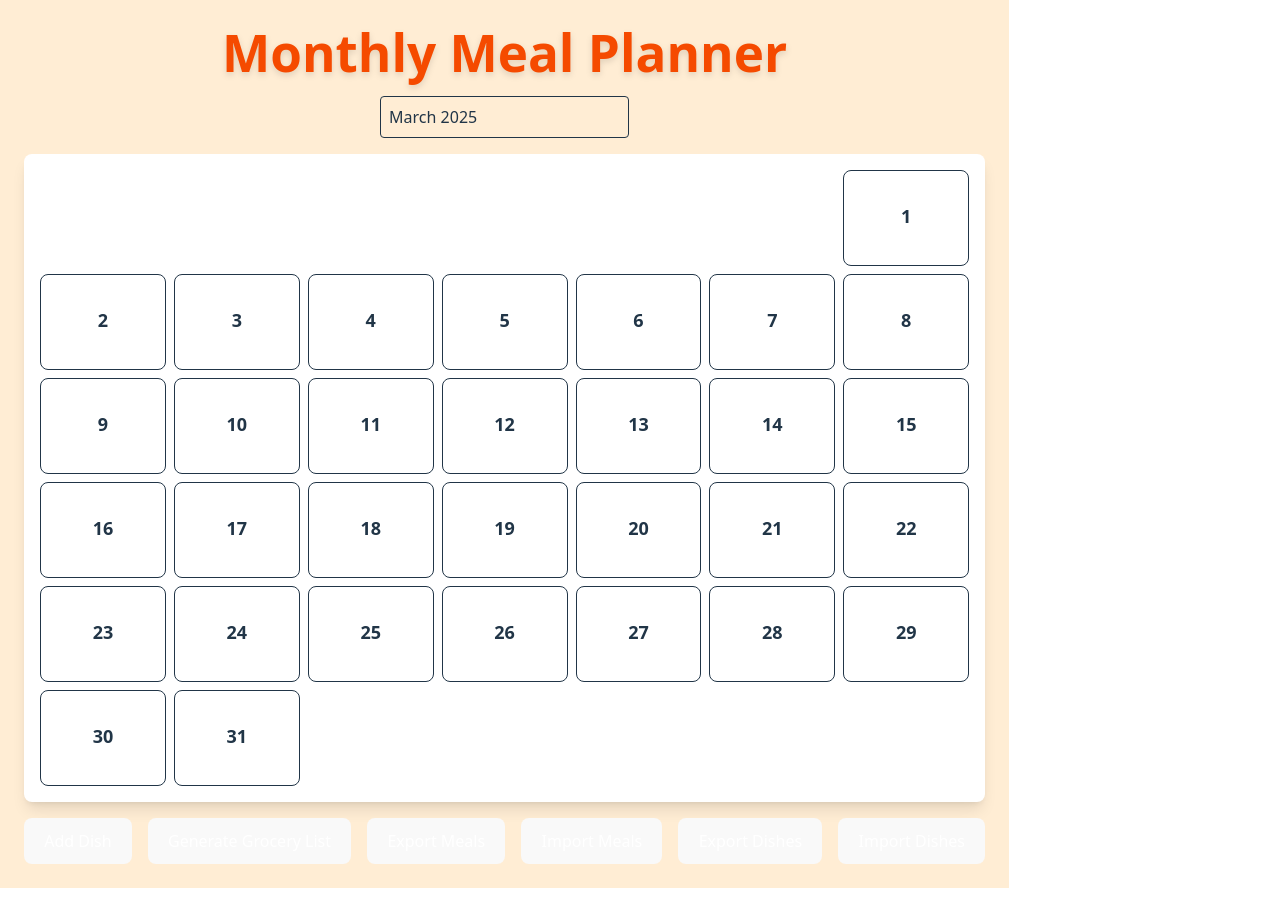
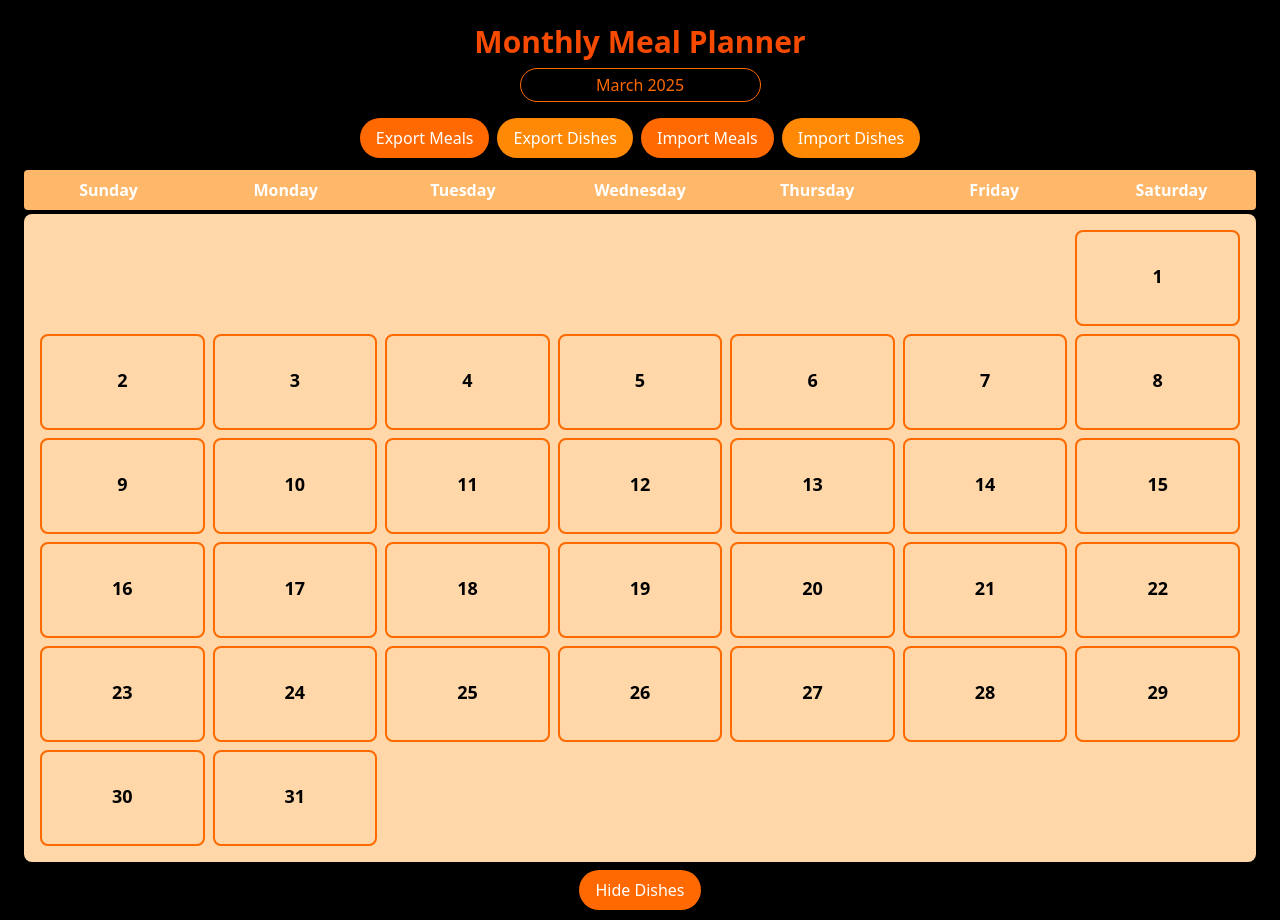
Before and after one commit to etuckram/meal-planner, a React (Vite) app: page / in a window 1280 px wide. Shown: the top 920 px of the page. Before the commit the page ends 888 px from the top, so only its background shows below. Built offline with nearby package versions, Linux system fonts and the light colour scheme.

Commit message:
Update 1.1

```diff
--- a/package.json
+++ b/package.json
@@ -15,6 +15,7 @@
   "dependencies": {
     "@tailwindcss/vite": "^4.0.14",
     "framer-motion": "^12.5.0",
+    "postcss-cli": "^11.0.1",
     "react": "^19.0.0",
     "react-datepicker": "^8.2.1",
     "react-dom": "^19.0.0"
--- a/src/App.css
+++ b/src/App.css
@@ -1,43 +1,4 @@
-#root {
-  max-width: 1280px;
-  margin: 0 auto;
-  padding: 2rem;
-  text-align: center;
-}
-
-.logo {
-  height: 6em;
-  padding: 1.5em;
-  will-change: filter;
-  transition: filter 300ms;
-}
-.logo:hover {
-  filter: drop-shadow(0 0 2em #646cffaa);
-}
-.logo.react:hover {
-  filter: drop-shadow(0 0 2em #61dafbaa);
-}
-
-@keyframes logo-spin {
-  from {
-    transform: rotate(0deg);
-  }
-  to {
-    transform: rotate(360deg);
-  }
-}
-
-@media (prefers-reduced-motion: no-preference) {
-  a:nth-of-type(2) .logo {
-    animation: logo-spin infinite 20s linear;
-  }
-}
-
-.card {
-  padding: 2em;
-}
-
-.read-the-docs {
-  color: #888;
-}
 @import "tailwindcss";
+@tailwind base;
+@tailwind components;
+@tailwind utilities;
--- a/src/App.jsx
+++ b/src/App.jsx
@@ -1,9 +1,10 @@
-import React, { useState } from "react";
+import React, { useState, useCallback, useMemo } from "react";
 import { motion } from "framer-motion";
 import DatePicker from "react-datepicker";
 import "react-datepicker/dist/react-datepicker.css";
 
 export default function MealPlanner() {
+
   const [selectedMonth, setSelectedMonth] = useState(new Date());
   const [meals, setMeals] = useState({});
   const [dishes, setDishes] = useState([]);
@@ -11,25 +12,95 @@ export default function MealPlanner() {
   const [selectedDay, setSelectedDay] = useState(null);
   const categories = ["Protein", "Vegetables", "Mixed"];
 
-  const getDaysInMonth = (date) => new Date(date.getFullYear(), date.getMonth() + 1, 0).getDate();
-  const getFirstDayOfMonth = (date) => new Date(date.getFullYear(), date.getMonth(), 1).getDay();
+  const daysInMonth = useMemo(() => new Date(selectedMonth.getFullYear(), selectedMonth.getMonth() + 1, 0).getDate(), [selectedMonth]);
+  const firstDayOffset = useMemo(() => new Date(selectedMonth.getFullYear(), selectedMonth.getMonth(), 1).getDay(), [selectedMonth]);
 
-  const handleDateChange = (date) => setSelectedMonth(date);
+  const handleDateChange = useCallback((date) => setSelectedMonth(date), []);
 
-  const handleDishAssign = (dishName) => {
-    if (dishName && selectedDay !== null) {
-      setMeals((prev) => ({
+  const getWeekOfMonth = useCallback((day) => Math.floor((day - 1 + firstDayOffset) / 7), [firstDayOffset]);
+
+  const getMonthKey = (date) => {
+	  return `${date.getFullYear()}-${String(date.getMonth() + 1).padStart(2, "0")}`;
+	};
+  const currentMonthMeals = meals[getMonthKey(selectedMonth)] || {};
+
+  const handleDishAssign = useCallback((dishName) => {
+  if (!dishName || selectedDay === null) return;
+
+  const monthKey = getMonthKey(selectedMonth);
+
+  setMeals((prev) => {
+    const updatedMonthMeals = { ...(prev[monthKey] || {}) };
+
+  if (updatedMonthMeals[selectedDay]?.includes(dishName)) {
+     alert("This dish is already assigned for this day!");
+      return prev;
+    }
+
+  if (meals[selectedDay]?.includes(dishName)) {
+    alert("This dish is already assigned for this day!");
+    return;
+  }
+
+    const week = getWeekOfMonth(selectedDay);
+    const weeklyMeals = Object.keys(meals)
+    .filter(day => getWeekOfMonth(day) === week)
+    .map(day => updatedMonthMeals[day] || [])
+    .flat();
+
+    if (weeklyMeals.includes(dishName)) {
+      alert("This dish is already assigned for this week!");
+      return;
+    }
+
+
+   // Assign the dish
+updatedMonthMeals[selectedDay] = [...(updatedMonthMeals[selectedDay] || []), dishName];
+
+    return {
       ...prev,
-        [selectedDay]: [...(prev[selectedDay] || []), dishName],
-      }));
-    }
+      [monthKey]: updatedMonthMeals
+    };
+  });
+
   setIsModalOpen(false);
+
+  }, [selectedDay, selectedMonth, meals, getWeekOfMonth]);
+
+  const removeDish = (day, dishName) => {
+    setMeals((prev) => {
+      const updatedMeals = { ...prev };
+      updatedMeals[day] = updatedMeals[day].filter(dish => dish !== dishName);
+      if (updatedMeals[day].length === 0) delete updatedMeals[day];
+      return updatedMeals;
+    });
   };
 
-  const openModal = (day) => {
+  const editDish = (index) => {
+    const name = prompt("Edit dish name:", dishes[index].name);
+    if (!name) return;
+    const ingredients = prompt("Edit ingredients (comma separated):", dishes[index].ingredients.join(", "));
+    if (!ingredients) return;
+    const category = prompt("Edit category (Protein, Vegetables, Mixed):", dishes[index].category);
+	if (!category || !categories.includes(category)) return alert("Invalid category");
+
+
+    setDishes((prev) => {
+      const updatedDishes = [...prev];
+      updatedDishes[index] = { name, ingredients: ingredients.split(",").map(i => i.trim()), category };
+      return updatedDishes;
+    });
+  };
+
+  const deleteDish = (index) => {
+    setDishes((prev) => prev.filter((_, i) => i !== index));
+  };
+
+  const openModal = useCallback((day) => {
     setSelectedDay(day);
     setIsModalOpen(true);
-  };
+  }, []);
+
 
   const handleAddDish = () => {
     const name = prompt("Enter the name of the dish:");
@@ -38,8 +109,9 @@ export default function MealPlanner() {
     if (!ingredients) return;
     const category = prompt("Enter category (Protein, Vegetables, Mixed):");
     if (!categories.includes(category)) return alert("Invalid category");
-    setDishes([...dishes, { name, ingredients: ingredients.split(",").map(i => i.trim()), category }]);
+    setDishes((prev) => [...prev, { name, ingredients: ingredients.split(",").map(i => i.trim()), category }]);
   };
+
 
   const exportToFile = (filename, data) => {
     const blob = new Blob([JSON.stringify(data, null, 2)], { type: "application/json" });
@@ -57,6 +129,14 @@ export default function MealPlanner() {
   reader.onload = (e) => {
     try {
       const data = JSON.parse(e.target.result);
+      if (setData === setMeals && typeof data !== "object") {
+        alert("Invalid meal file format");
+        return;
+      }
+      if (setData === setDishes && !Array.isArray(data)) {
+        alert("Invalid dish file format");
+        return;
+      }
       setData(data);
     } catch (error) {
       alert("Invalid file format");
@@ -65,121 +145,128 @@ export default function MealPlanner() {
   reader.readAsText(file);
 };
 
-  const generateGroceryList = () => {
-    let groceryList = "Ingredients List:\n";
-    const ingredients = {};
-    Object.values(meals).flat().forEach(dishName => {
-      const dish = dishes.find(d => d.name === dishName);
-      if (dish) {
-        dish.ingredients.forEach(ingredient => {
-          ingredients[ingredient] = (ingredients[ingredient] || 0) + 1;
-        });
-      }
-    });
-    groceryList += Object.entries(ingredients).map(([ingredient, count]) => `${ingredient} x${count}`).join("\n");
-    const blob = new Blob([groceryList], { type: "text/plain" });
-    const url = URL.createObjectURL(blob);
-    const a = document.createElement("a");
-    a.href = url;
-    a.download = "grocery_list.txt";
-    a.click();
+  const [isDishListVisible, setIsDishListVisible] = useState(true);
+
+
+  const exportIngredients = () => {
+    const usedDishes = Object.values(meals).flat();
+    const ingredients = dishes
+      .filter(dish => usedDishes.includes(dish.name))
+      .map(dish => dish.ingredients)
+      .flat();
+    exportToFile("ingredients.json", Array.from(new Set(ingredients)));
   };
 
+
   return (
-    <motion.div
-      className="p-6 text-center bg-orange-100 min-h-screen"
-      initial={{ opacity: 0 }}
-      animate={{ opacity: 1 }}
-      transition={{ duration: 0.8 }}
-    >
-      <h1 className="text-3xl font-bold text-orange-600 drop-shadow-md">
-        Monthly Meal Planner
-      </h1>
-      <div className="flex justify-center my-4">
-        <DatePicker
-          selected={selectedMonth}
-          onChange={handleDateChange}
-          className="border p-2 rounded"
-          dateFormat="MMMM yyyy"
-          showMonthYearPicker
-        />
+
+    <motion.div className="p-6 text-center bg-black min-h-screen">
+      <h1 className="text-3xl font-bold text-orange-600">Monthly Meal Planner</h1>
+      <div className="flex justify-center my-2">
+        <DatePicker selected={selectedMonth} onChange={handleDateChange} className="border p-1 rounded-full text-center text-orange-500 text-bold" showMonthYearPicker  dateFormat="MMMM yyyy" />
       </div>
 
+	  {/* Buttons */}
+	  <motion.div className="flex justify-center mt-2 space-x-2 py-2">
+
+		<button onClick={() => exportToFile("meals.json", meals)} className="bg-orange-500 text-white px-4 py-2 rounded-full hover:bg-orange-700">Export Meals</button>
+        <button onClick={() => exportToFile("dishes.json", dishes)} className="bg-orange-400 text-white px-4 py-2 rounded-full hover:bg-orange-600">Export Dishes</button>
+	    <input type="file" onChange={(e) => importFromFile(e, setMeals)} hidden id="importMeals" />
+        <button onClick={() => document.getElementById("importMeals").click()} className="bg-orange-500 text-white px-4 py-2 rounded-full hover:bg-orange-700">Import Meals</button>
+        <input type="file" onChange={(e) => importFromFile(e, setDishes)} hidden id="importDishes" />
+        <button onClick={() => document.getElementById("importDishes").click()} className="bg-orange-400 text-white px-4 py-2 rounded-full hover:bg-orange-600">Import Dishes</button>
+      </motion.div>
+
+ {/* Weekday Headers */}
+		<div className="grid grid-cols-7 gap-2 bg-orange-300 text-white font-bold py-2 my-1 rounded">
+			  {["Sunday", "Monday", "Tuesday", "Wednesday", "Thursday", "Friday", "Saturday"].map((day, index) => (
+				<div key={index} className="text-center">{day}</div>
+			  ))}
+		</div>
 		  {/* Calendar Grid */}
-      <motion.div
-        className="grid grid-cols-7 gap-2 bg-white p-4 rounded-lg shadow-lg"
-        initial={{ scale: 0.9 }}
-        animate={{ scale: 1 }}
-        transition={{ duration: 0.5 }}
-      >
-        {[...Array(getFirstDayOfMonth(selectedMonth))].map((_, index) => (
-          <div key={`empty-${index}`} className="h-24"></div>
+      <motion.div className="grid grid-cols-7 gap-2 bg-orange-200 hover:bg-orange-100 p-4 rounded-lg shadow-lg">
+        {[...Array(firstDayOffset)].map((_, index) => <div key={index} className="h-24"></div>)}
+        {[...Array(daysInMonth)].map((_, index) => (
+          <motion.div key={index + 1} whileHover={{ scale: 1.1 }} whileTap={{ scale: 0.95 }}>
+
+
+
+
+		<div className="h-24 cursor-pointer hover:bg-orange-200 border rounded-lg flex flex-col justify-center items-center border-orange-500 border-2" onClick={() => openModal(index + 1)}>
+              <p className="text-lg font-semibold">{index + 1}</p>
+              <div className="text-sm text-orange-500 mt-1 font-bold">
+                {(currentMonthMeals[index + 1] || []).map((dish, i) => (
+                  <div key={i} className="flex justify-between items-center">
+                    <span>{dish}</span>
+                    <button className="flex justify-between items-center ml-1 text-red-500 font-bold" onClick={(e) => {e.stopPropagation() ;removeDish(index + 1, dish)}}>X</button>
+                  </div>
                 ))}
-        {[...Array(getDaysInMonth(selectedMonth))].map((_, index) => (
-          <motion.div
-            key={`day-${index + 1}`}
-            whileHover={{ scale: 1.1 }}
-            whileTap={{ scale: 0.95 }}
-          >
-            <div
-              className="h-24 cursor-pointer hover:bg-orange-200 transition duration-300 ease-in-out border rounded-lg flex flex-col justify-center items-center relative"
-              onClick={() => openModal(index + 1)}
-            >
-              <p className="text-lg font-semibold">{index + 1}</p>
-              <div className="text-sm text-gray-600 mt-1">
-                {Array.isArray(meals[index + 1]) ? meals[index + 1].map((dish, i) => (
-				<p key={i}>{dish}</p>
-					)) : null}
               </div>
             </div>
           </motion.div>
         ))}
       </motion.div>
 
-      {/* Dish Selection Modal */}
+	  <button
+  onClick={() => setIsDishListVisible((prev) => !prev)}
+  className="bg-orange-500 text-white px-4 py-2 rounded-full hover:bg-orange-600 my-2"
+>
+  {isDishListVisible ? "Hide Dishes" : "Show Dishes"}
+</button>
+
+
+{/* Dish List */}
+<motion.div
+  initial={{ opacity: 0, height: 0 }}
+  animate={{ opacity: isDishListVisible ? 1 : 0, height: isDishListVisible ? "auto" : 0 }}
+  transition={{ duration: 0.3 }}
+  className="overflow-hidden"
+>
+  {dishes.map((dish, index) => (
+    <div key={index} className="flex justify-between items-center bg-white p-2 rounded shadow mb-2">
+      <span>{dish.name} ({dish.category})</span>
+      <div>
+        <button className="text-blue-500 mr-2" onClick={() => editDish(index)}>Edit</button>
+        <button className="text-red-500" onClick={() => deleteDish(index)}>Delete</button>
+      </div>
+    </div>
+  ))}
+</motion.div>
+
+		{/* Add Dish Buttons */}
+      <motion.div className="flex justify-center mt-1 space-x-2">
+        <button onClick={handleAddDish} className="bg-orange-500 text-white px-4 py-2 rounded-full hover:bg-orange-600">Add Dish</button>
+		<button onClick={exportIngredients} className="bg-orange-500 text-white px-4 py-2 rounded-full hover:bg-orange-600">Export Ingredients</button>
+
+      </motion.div>
+	  {/* Dish Assignment Modal */}
 {isModalOpen && (
   <div className="fixed inset-0 bg-black bg-opacity-50 flex justify-center items-center">
-          <div className="bg-white p-6 rounded shadow-lg w-80">
-            <h2 className="text-xl font-bold mb-4">Select a Dish</h2>
-            {dishes.length > 0 ? (
-              dishes.map((dish, i) => (
+    <div className="bg-white p-6 rounded-lg shadow-lg">
+      <h2 className="text-lg font-bold mb-4">Assign Dish to Day {selectedDay}</h2>
+      {dishes.length === 0 ? (
+        <p className="text-gray-500">No dishes available. Add some first!</p>
+      ) : (
+        dishes.map((dish, index) => (
           <button
-                  key={i}
-                  className="block w-full text-left p-2 border-b hover:bg-gray-200"
+            key={index}
             onClick={() => handleDishAssign(dish.name)}
+            className="block w-full text-left p-2 hover:bg-gray-200 border rounded-md my-1"
           >
-                  {dish.name} ({dish.category})
+            {dish.name}
           </button>
         ))
-            ) : (
-              <p>No dishes available</p>
       )}
       <button
-              className="mt-4 bg-red-500 text-white px-4 py-2 rounded hover:bg-red-600"
         onClick={() => setIsModalOpen(false)}
+        className="mt-4 bg-red-500 text-white px-4 py-2 rounded"
       >
-              Cancel
+        Close
       </button>
     </div>
   </div>
 )}
 
-      {/* Buttons */}
-      <motion.div
-        className="flex justify-center mt-4 space-x-4"
-        initial={{ y: 20, opacity: 0 }}
-        animate={{ y: 0, opacity: 1 }}
-        transition={{ duration: 0.5 }}
-      >
-        <button onClick={handleAddDish} className="bg-orange-500 text-white px-4 py-2 rounded-lg hover:bg-orange-600 transition-all">Add Dish</button>
-        <button onClick={generateGroceryList} className="bg-orange-500 text-white px-4 py-2 rounded-lg hover:bg-orange-600 transition-all">Generate Grocery List</button>
-        <button onClick={() => exportToFile("meals.json", meals)} className="bg-orange-500 text-white px-4 py-2 rounded-lg hover:bg-orange-600 transition-all">Export Meals</button>
-        <input type="file" onChange={(e) => importFromFile(e, setMeals)} className="hidden" id="importMeals" />
-        <button onClick={() => document.getElementById("importMeals").click()} className="bg-orange-500 text-white px-4 py-2 rounded-lg hover:bg-orange-600 transition-all">Import Meals</button>
-        <button onClick={() => exportToFile("dishes.json", dishes)} className="bg-orange-500 text-white px-4 py-2 rounded-lg hover:bg-orange-600 transition-all">Export Dishes</button>
-        <input type="file" onChange={(e) => importFromFile(e, setDishes)} className="hidden" id="importDishes" />
-        <button onClick={() => document.getElementById("importDishes").click()} className="bg-orange-500 text-white px-4 py-2 rounded-lg hover:bg-orange-600 transition-all">Import Dishes</button>
-      </motion.div>
     </motion.div>
   );
 }
--- a/src/index.css
+++ b/src/index.css
@@ -1,69 +1,4 @@
-:root {
-  font-family: system-ui, Avenir, Helvetica, Arial, sans-serif;
-  line-height: 1.5;
-  font-weight: 400;
-
-  color-scheme: light dark;
-  color: rgba(255, 255, 255, 0.87);
-  background-color: #242424;
-
-  font-synthesis: none;
-  text-rendering: optimizeLegibility;
-  -webkit-font-smoothing: antialiased;
-  -moz-osx-font-smoothing: grayscale;
-}
-
-a {
-  font-weight: 500;
-  color: #646cff;
-  text-decoration: inherit;
-}
-a:hover {
-  color: #535bf2;
-}
-
-body {
-  margin: 0;
-  display: flex;
-  place-items: center;
-  min-width: 320px;
-  min-height: 100vh;
-}
-
-h1 {
-  font-size: 3.2em;
-  line-height: 1.1;
-}
-
-button {
-  border-radius: 8px;
-  border: 1px solid transparent;
-  padding: 0.6em 1.2em;
-  font-size: 1em;
-  font-weight: 500;
-  font-family: inherit;
-  background-color: #1a1a1a;
-  cursor: pointer;
-  transition: border-color 0.25s;
-}
-button:hover {
-  border-color: #646cff;
-}
-button:focus,
-button:focus-visible {
-  outline: 4px auto -webkit-focus-ring-color;
-}
-
-@media (prefers-color-scheme: light) {
-  :root {
-    color: #213547;
-    background-color: #ffffff;
-  }
-  a:hover {
-    color: #747bff;
-  }
-  button {
-    background-color: #f9f9f9;
-  }
-}
 @import "tailwindcss";
+@tailwind base;
+@tailwind components;
+@tailwind utilities;
--- a/src/styles.css
+++ b/src/styles.css
@@ -1 +1,4 @@
 @import "tailwindcss";
+@tailwind base;
+@tailwind components;
+@tailwind utilities;
--- a/tailwind.config.js
+++ b/tailwind.config.js
@@ -1,7 +1,8 @@
 module.exports = {
-  content: ["./index.html", "./src/**/*.{js,jsx,ts,tsx}"],
+  content: ["./src/**/*.{js,jsx,ts,tsx}"],
   theme: {
     extend: {},
   },
+  darkMode: "class", // Enables dark mode with a "dark" class on <html> or <body>
   plugins: [],
 };
```
Also changed, not shown: 1 other file (tests, documents, lock files or other folders). Lines whose indentation alone changed are shown as unchanged.
